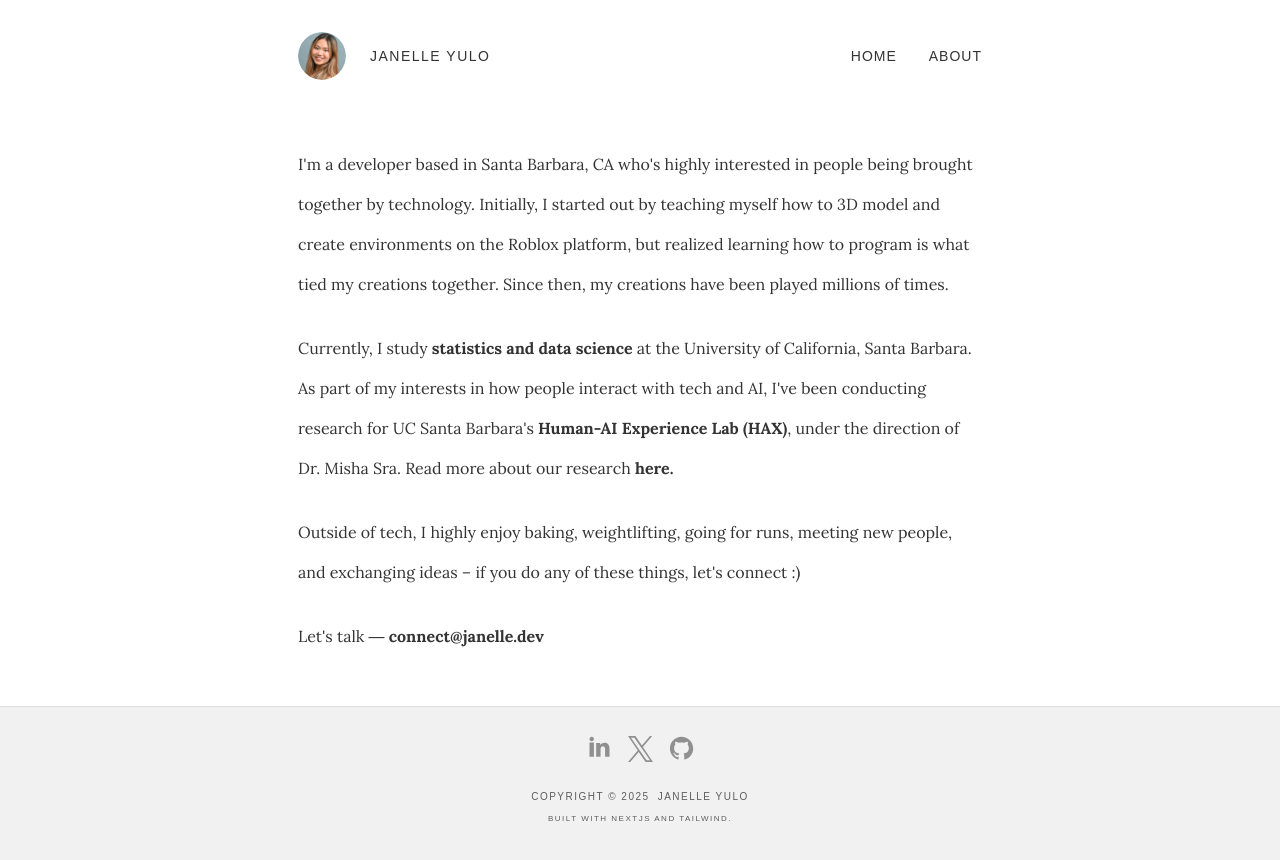
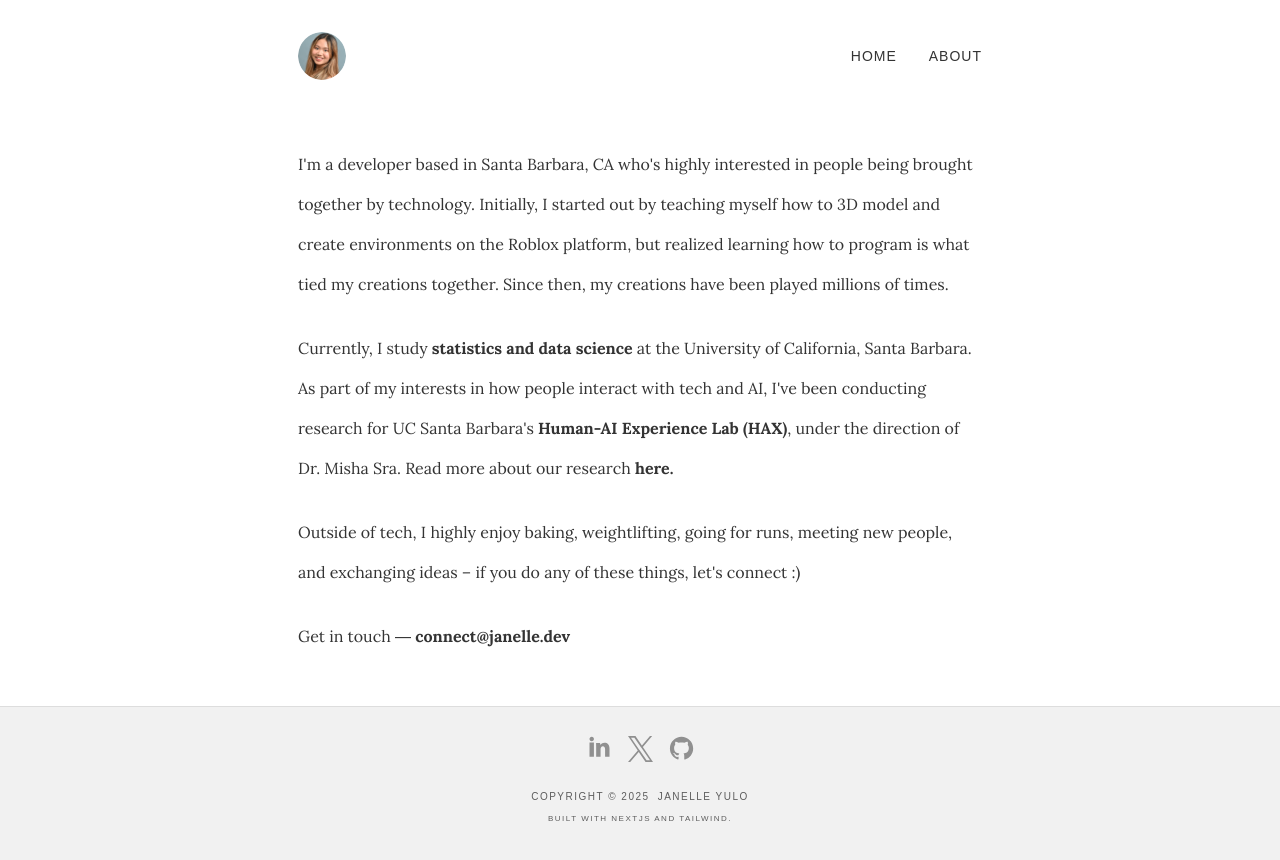
Before and after one commit to 8yulo/personal-website, a Next.js app: page /about in a window 1280 px wide. Shown: the top 860 px of the page. Built offline with nearby package versions, Linux system fonts and the light colour scheme.

Commit message:
changed about

```diff
--- a/app/about/page.tsx
+++ b/app/about/page.tsx
@@ -40,7 +40,7 @@ export default function About() {
       </p>
 
       <p>
-        Let's talk ― {" "}
+        Get in touch ― {" "}
         <strong>
           <a
           href="mailto:connect@janelle.dev"
--- a/components/Header.tsx
+++ b/components/Header.tsx
@@ -20,9 +20,8 @@ const Header = () => {
               height={48}
               className="object-cover"/>
           </div>
-            <h2 className="ml-6 text-[14px] ml:px-24  tracking-[1.5px] uppercase">
-              {siteMetadata.author}
-          </h2>
+            {/*<h2 className="ml-6 text-[14px] ml:px-24  tracking-[1.5px] uppercase">
+              </h2>*/}
          </Link>
         </div>
 
```
